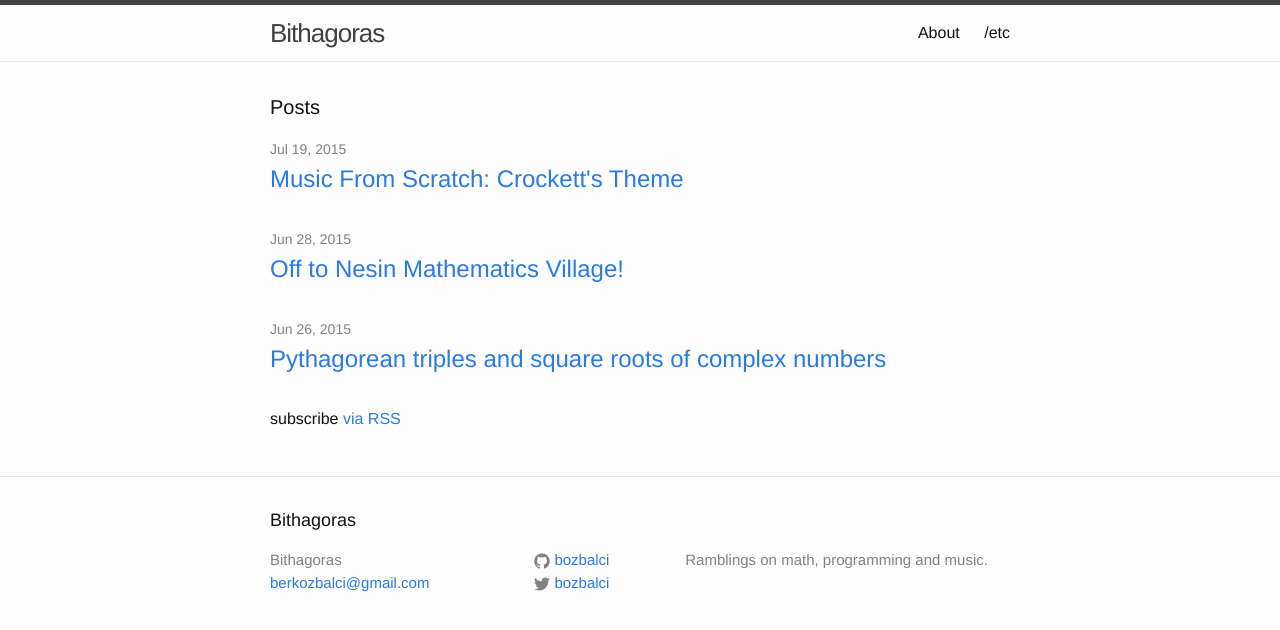
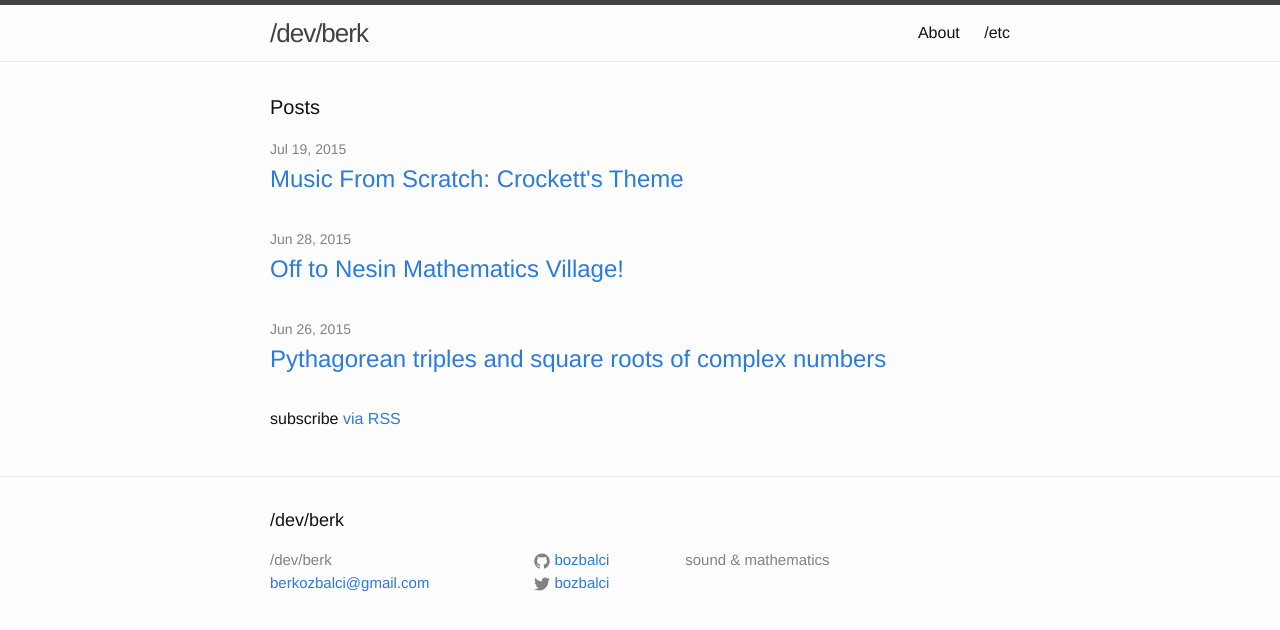
Before and after one commit to bozbalci/legacy-gh-page, a Jekyll site: the page built from index.html, in a window 1280 px wide. Shown: the top 630 px of the page. Built offline with Jekyll 4.4.1, drawn with Linux system fonts in a browser that asks for light colours.

Commit message:
Update _config.yml

```diff
--- a/_config.yml
+++ b/_config.yml
@@ -1,8 +1,8 @@
 # Site settings
-title: Bithagoras
+title: /dev/berk
 email: berkozbalci@gmail.com
 description: > # this means to ignore newlines until "baseurl:"
-   Ramblings on math, programming and music.
+   sound & mathematics
 permalink: /blog/:title
 baseurl: "" # the subpath of your site, e.g. /blog/
 # url: "http://yourdomain.com" # the base hostname & protocol for your site
```
